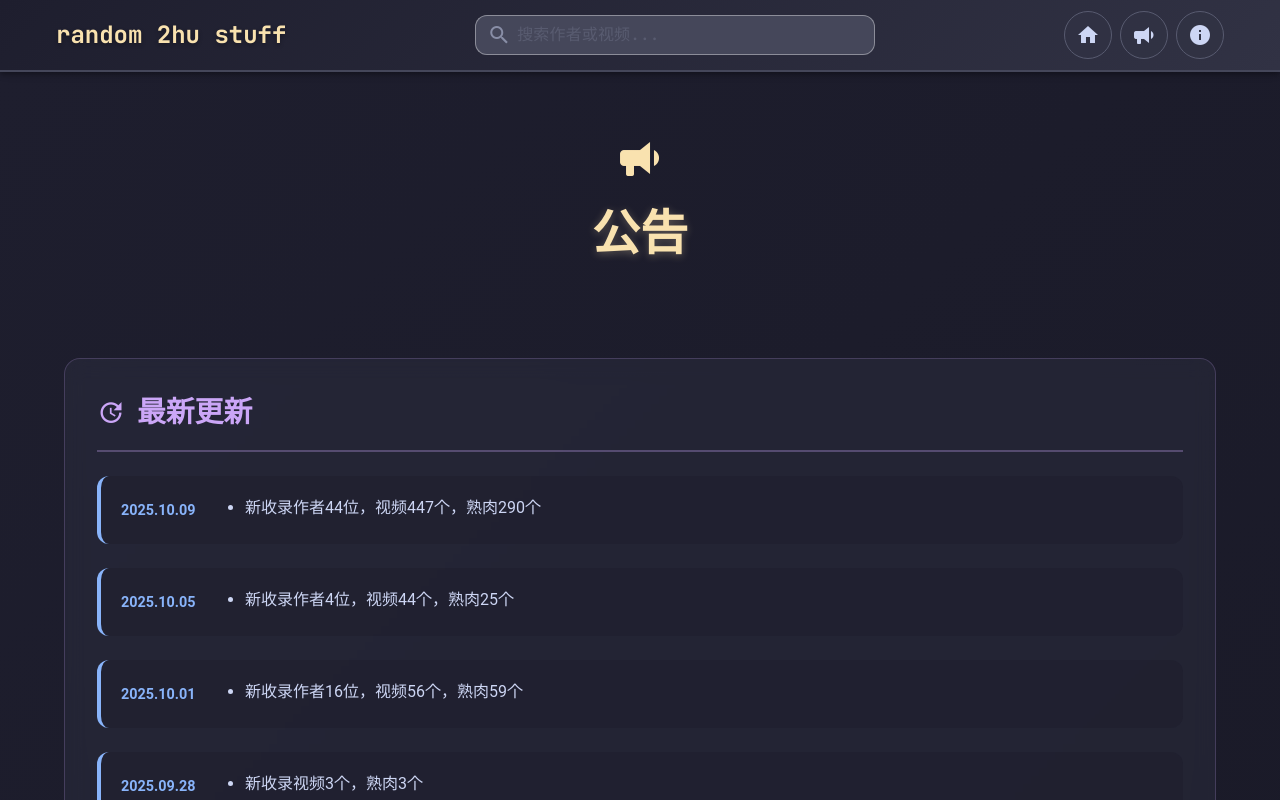
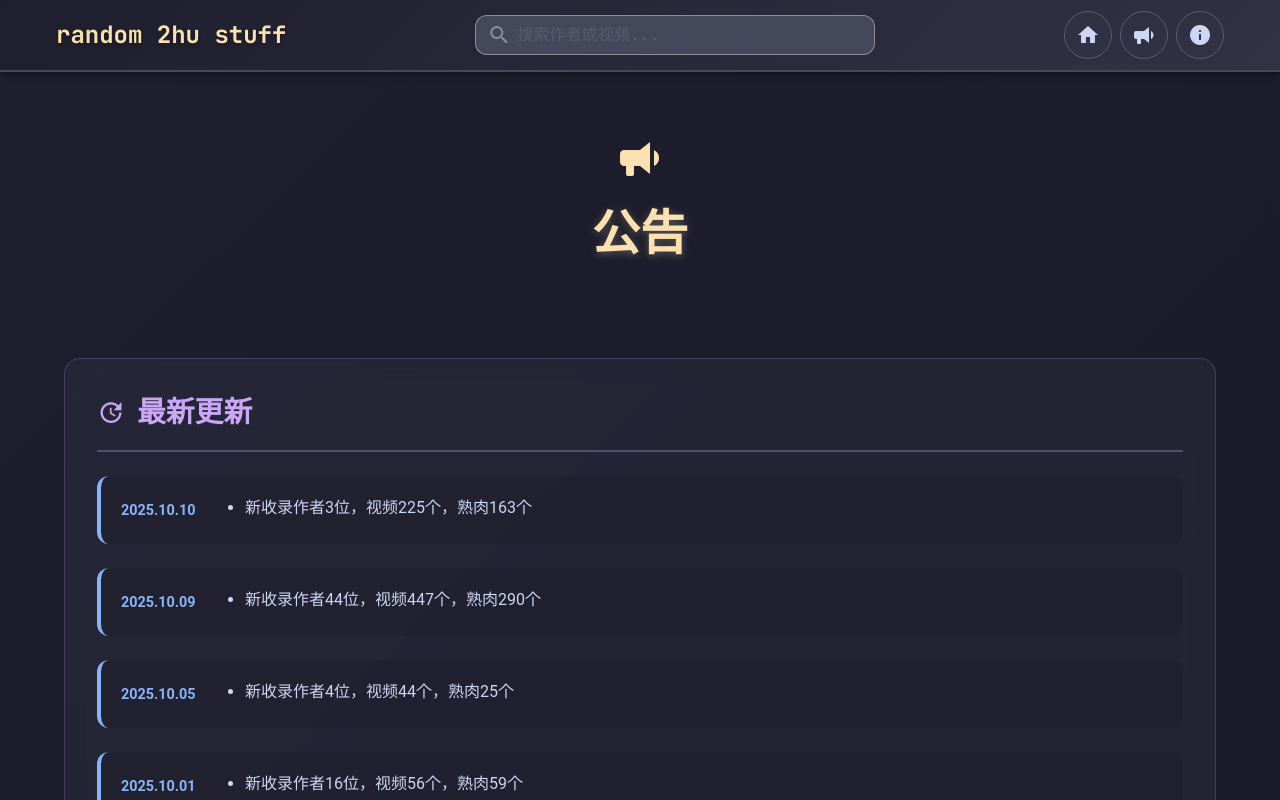
Before and after one commit to RandomNEET/random-2hu-stuff, a Vue app in the folder frontend/: page /announcement in a window 1280 px wide. Shown: the top 800 px of the page. Built offline with nearby package versions, Linux system fonts and the light colour scheme.

Commit message:
update content

```diff
--- a/frontend/src/views/AnnouncementView.vue
+++ b/frontend/src/views/AnnouncementView.vue
@@ -15,6 +15,15 @@
         </div>
 
         <div class="update-timeline">
+          <div class="update-item">
+            <div class="update-date">2025.10.10</div>
+            <div class="update-content">
+              <ul>
+                <li>新收录作者3位，视频225个，熟肉163个</li>
+              </ul>
+            </div>
+          </div>
+
           <div class="update-item">
             <div class="update-date">2025.10.09</div>
             <div class="update-content">
```
